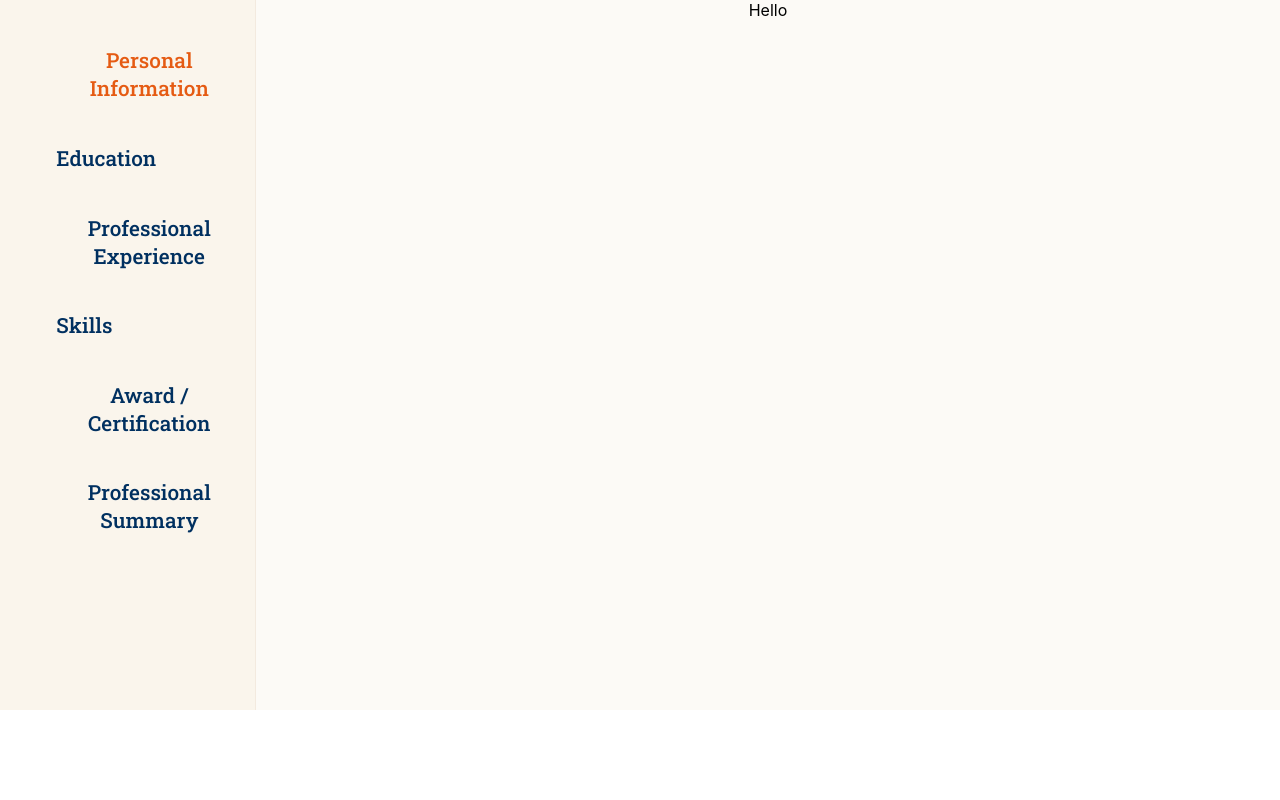
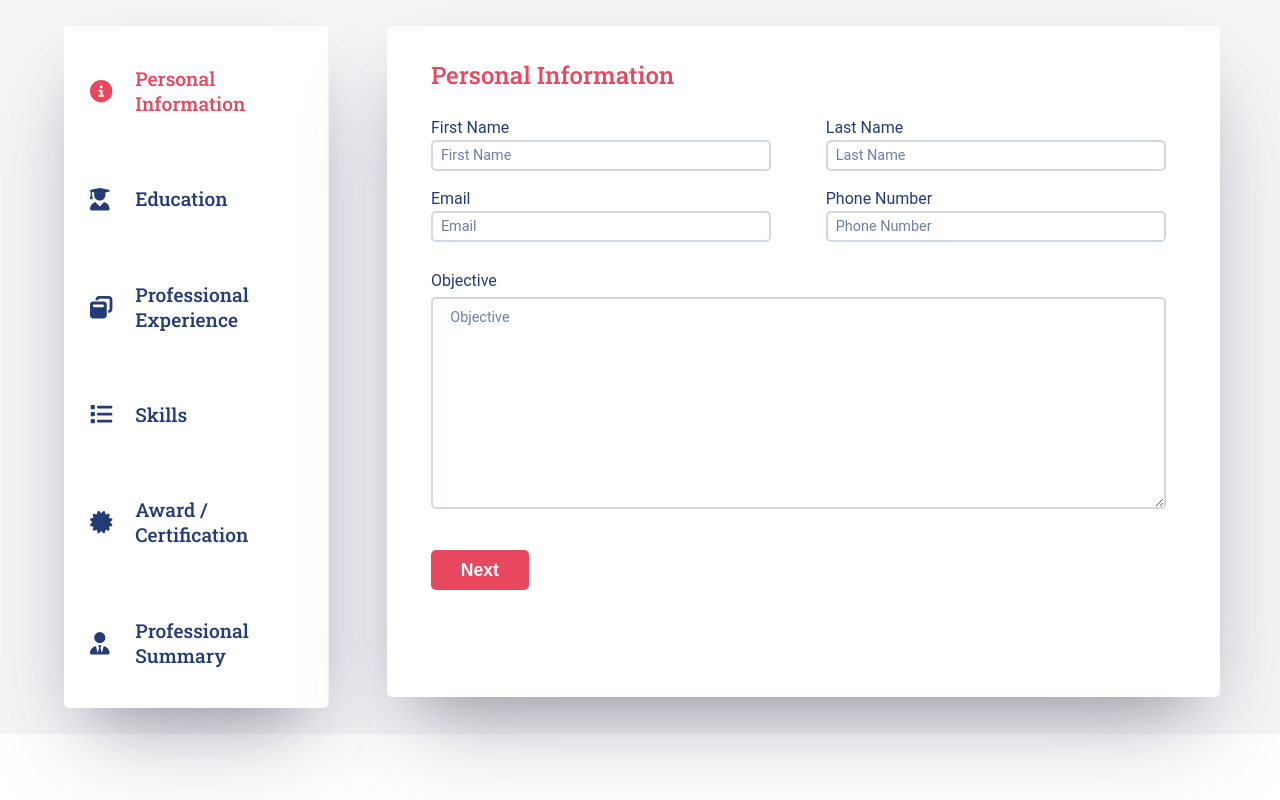
Before and after one commit to soumya1103/Resume-Builder, a React (Create React App) app: page /personalInfo in a window 1280 px wide. Built offline with nearby package versions, Linux system fonts and the light colour scheme.

Commit message:
Personal info page fields and css added

```diff
--- a/package.json
+++ b/package.json
@@ -5,6 +5,11 @@
   "dependencies": {
     "@emotion/react": "^11.13.3",
     "@emotion/styled": "^11.13.0",
+    "@fortawesome/fontawesome-svg-core": "^6.6.0",
+    "@fortawesome/free-brands-svg-icons": "^6.6.0",
+    "@fortawesome/free-regular-svg-icons": "^6.6.0",
+    "@fortawesome/free-solid-svg-icons": "^6.6.0",
+    "@fortawesome/react-fontawesome": "^0.2.2",
     "@mui/material": "^6.1.2",
     "@testing-library/jest-dom": "^5.17.0",
     "@testing-library/react": "^13.4.0",
--- a/src/Components/Button/Button.jsx
+++ b/src/Components/Button/Button.jsx
@@ -1,9 +1,9 @@
 import React from "react";
 import "./Button.css";
 
-function Button({ children, className }) {
+function Button({ children, className, onClick }) {
   return (
-    <button className={`btn button ${className}`}>
+    <button className={`btn button ${className}`} onClick={onClick}>
       <h4>{children}</h4>
     </button>
   );
--- a/src/Components/Hoc/ResumeHoc.css
+++ b/src/Components/Hoc/ResumeHoc.css
@@ -1,21 +1,7 @@
 .hoc-container {
-    display: grid;
-    grid-template-columns: 17% 83%;
+  display: grid;
+  grid-template-columns: 23% 77%;
+  grid-column-gap: 5%;
+  padding: 2% 5%;
+  background-color: #f5f5f7;
 }
-
-.hoc-right-container {
-    background-color: #fcfaf6;
-}
-
-/* Portrait Tablet */
-@media (max-width: 1024px) {
-    .hoc-container {
-        grid-template-columns: 25% 75%;
-    }
-}
-
-@media (max-width: 1420px) and (min-width: 1025px) {
-    .hoc-container {
-        grid-template-columns: 20% 80%;
-    }
-}
--- a/src/Components/Input/Input.css
+++ b/src/Components/Input/Input.css
@@ -1,57 +1,38 @@
-.form-title {
-  font-size: 1.5rem;
-  font-family: "Roboto Slab", serif;
-  font-optical-sizing: auto;
-  font-weight: 500;
-  font-style: normal;
-  color: #a47551;
-}
-
 .form-content {
-  display: grid;
   margin-top: 3%;
-  grid-template-columns: 40% 60%;
   align-items: center;
   text-align: left;
 }
 
 .form-field-label {
-  color: #a47551;
-  margin-top: 5%;
+  color: #243c76;
   font-family: "Roboto", sans-serif;
   font-weight: 400;
   font-style: normal;
 }
 
-.form-submit-btn {
-  display: flex;
-  align-items: center;
-  justify-content: center;
-  margin-top: 5%;
-}
-
 .form-field-input {
-  margin-top: 5%;
+  margin-top: 1%;
   padding: 1.5% 2.5%;
   border: none;
   outline: none;
   font-size: 0.9rem;
   background-color: white;
-  border: 2px solid #a4755141;
-  color: #a47551;
+  border: 2px solid #243d7634;
+  color: #243c76;
   font-family: "Roboto", sans-serif;
   font-weight: 400;
   font-style: normal;
   border-radius: 5px;
 }
 
-.form-content input::placeholder {
-  color: #a47551;
+.form-content input::placeholder,
+.form-content textarea::placeholder {
+  color: #243d76a9;
   font-family: "Roboto", sans-serif;
   font-weight: 400;
   font-style: normal;
-  font-size: 1rem;
-  background-color: white;
+  font-size: 0.9rem;
 }
 
 .no-spinner::-webkit-outer-spin-button,
--- a/src/Components/Input/Input.jsx
+++ b/src/Components/Input/Input.jsx
@@ -7,20 +7,39 @@ function Input({ label, name, min, max, type, value, onChange, className, maxLen
       <label htmlFor={name} className="form-field-label">
         {label}
       </label>
+      <br />
+      {type === "textarea" ? (
+        <textarea
+          className={disabled ? `form-field-input disabled ${className}` : `form-field-input ${className}`}
+          id={name}
+          name={name}
+          type={type}
+          value={value}
+          // onChange={(e) => onChange(e)}
+          autoComplete="on"
+          min={min}
+          max={max}
+          placeholder={label}
+          maxLength={maxLength}
+          readOnly={readOnly}
+          rows="11"
+        />
+      ) : (
         <input
           className={disabled ? `form-field-input disabled ${className}` : `form-field-input ${className}`}
           id={name}
           name={name}
           type={type}
           value={value}
-        onChange={(e) => onChange(e)}
-        autoComplete="off"
+          // onChange={(e) => onChange(e)}
+          autoComplete="on"
           min={min}
           max={max}
           placeholder={label}
           maxLength={maxLength}
           readOnly={readOnly}
         />
+      )}
     </div>
   );
 }
--- a/src/Components/Sidebar/Sidebar.css
+++ b/src/Components/Sidebar/Sidebar.css
@@ -1,85 +1,56 @@
 .sidebar-container {
-    background-color: #faf5ec;
-    padding: 10% 5% 5% 22%;
+  background-color: #fff;
+  border-radius: 5px;
+  box-shadow: rgba(50, 50, 93, 0.25) 0px 50px 100px -20px, rgba(0, 0, 0, 0.3) 0px 30px 60px -30px;
+
+  padding: 2% 5% 2% 10%;
   height: 84vh;
   border-right: 0.5px solid #a4755116;
   display: grid;
 }
 
-.sidebar-inner-container {
-    grid-row-start: 1;
-    grid-row-end: 3;
+.sidebar {
+  border: none;
+  background: none;
+  padding: 0;
+  text-align: left;
 }
 
-.sidebar-icon h3 {
-    color: #003060;
-    font-family: "Roboto Slab", serif;
-    font-optical-sizing: auto;
-    font-weight: 500;
-    font-style: normal;
-    font-size: 1.3rem;
-}
-
-.sidebar-inner-container h3:hover {
-    transform: scale(1.1);
-}
-
-.sidebar-icon.active h3 {
-    color: #e55b13;
+.sidebar-link {
+  text-decoration: none;
+  display: grid;
+  grid-template-columns: 20% auto;
+  align-items: center;
 }
 
 .sidebar-icon {
-    display: flex;
-    justify-content: left;
-    align-items: center;
-    cursor: pointer;
-    text-decoration: none;
-}
-
-.sidebar-icon img {
+  font-size: 1.4rem;
+  color: #243c76;
   text-align: right;
   justify-content: right;
   margin-right: 5%;
 }
 
-.sidebar-logout-btn {
-    display: flex;
-    justify-content: left;
-    align-items: center;
-    cursor: pointer;
-    background: none;
-    border: none;
-}
-
-.sidebar-logout-btn img {
-    margin-right: 5%;
-}
-
-.sidebar-logout-btn h3 {
-    color: #e55b13;
+.sidebar-heading {
+  color: #243c76;
   font-family: "Roboto Slab", serif;
   font-optical-sizing: auto;
   font-weight: 500;
   font-style: normal;
-    font-size: 1.3rem;
+  font-size: 1.2rem;
 }
 
-.sidebar-logout-btn :hover {
-    color: #003060;
-}
-
-/* Portrait Tablet */
-@media (max-width: 1024px) {
-    .sidebar-container {
-        padding: 18% 5% 5% 15%;
-        height: 88vh;
-    }
-
-    .sidebar-logout-btn img {
-        margin-top: 28%;
-    }
-
-    .sidebar-logout-btn h3 {
-        margin-top: 40%;
+.sidebar:hover {
+  .sidebar-icon,
+  .sidebar-heading {
+    color: #e74860;
+    transform: scale(1.1);
   }
 }
+.sidebar-link.active {
+  .sidebar-icon,
+  .sidebar-heading {
+    color: #e74860;
+    cursor: not-allowed;
+  }
+}
--- a/src/Components/Sidebar/Sidebar.jsx
+++ b/src/Components/Sidebar/Sidebar.jsx
@@ -2,6 +2,8 @@ import React, { useState } from "react";
 import { Link, useLocation, useNavigate } from "react-router-dom";
 // import { useDispatch } from "react-redux";
 import "./Sidebar.css";
+import { FontAwesomeIcon } from "@fortawesome/react-fontawesome";
+import { faCircleInfo, faUserGraduate, faUserTie, faWindowRestore, faList, faCertificate } from "@fortawesome/free-solid-svg-icons";
 
 function Sidebar(props) {
   const location = useLocation();
@@ -22,66 +24,42 @@ function Sidebar(props) {
 
   return (
     <div className="sidebar-container">
-            <div className="sidebar-inner-container">
-                <Link
-                    to="/personalInfo"
-                    className={`sidebar-icon ${
-                        location.pathname === "/personalInfo" ? "active" : ""
-                    }`}
-                >
-                    {/* <img src={dashboard} alt="dashboard" width="12%" /> */}
-                    <h3>Personal Information</h3>
+      <button className="sidebar">
+        <Link to="/personalInfo" className={`sidebar-link ${location.pathname === "/personalInfo" ? "active" : ""}`}>
+          <FontAwesomeIcon icon={faCircleInfo} className="sidebar-icon" />
+          <h3 className="sidebar-heading">Personal Information</h3>
         </Link>
-                <Link
-                    to="/education"
-                    className={`sidebar-icon ${
-                        location.pathname === "/education" ? "active" : ""
-                    }`}
-                >
-                    {/* <img src={categories} alt="categories" width="12%" /> */}
-                    <h3>Education</h3>
+      </button>
+      <button className="sidebar">
+        <Link to="/education" className={`sidebar-link ${location.pathname === "/education" ? "active" : ""}`}>
+          <FontAwesomeIcon icon={faUserGraduate} className="sidebar-icon" />
+          <h3 className="sidebar-heading">Education</h3>
         </Link>
-                <Link
-                    to="/professionalExperience"
-                    className={`sidebar-icon ${
-                        location.pathname === "/professionalExperience"
-                            ? "active"
-                            : ""
-                    }`}
-                >
-                    {/* <img src={books} alt="books" width="12%" /> */}
-                    <h3>Professional Experience</h3>
+      </button>
+      <button className="sidebar">
+        <Link to="/professionalExperience" className={`sidebar-link${location.pathname === "/professionalExperience" ? "active" : ""}`}>
+          <FontAwesomeIcon icon={faWindowRestore} className="sidebar-icon" />
+          <h3 className="sidebar-heading">Professional Experience</h3>
         </Link>
-                <Link
-                    to="/skills"
-                    className={`sidebar-icon ${
-                        location.pathname === "/skills" ? "active" : ""
-                    }`}
-                >
-                    {/* <img src={users} alt="users" width="12%" /> */}
-                    <h3>Skills</h3>
+      </button>
+      <button className="sidebar">
+        <Link to="/skills" className={`sidebar-link${location.pathname === "/skills" ? "active" : ""}`}>
+          <FontAwesomeIcon icon={faList} className="sidebar-icon" />
+          <h3 className="sidebar-heading">Skills</h3>
         </Link>
-                <Link
-                    to="/awardCerts"
-                    className={`sidebar-icon ${
-                        location.pathname === "/awardCerts" ? "active" : ""
-                    }`}
-                >
-                    {/* <img src={issuances} alt="issuances" width="12%" /> */}
-                    <h3>Award / Certification</h3>
+      </button>
+      <button className="sidebar">
+        <Link to="/awardCerts" className={`sidebar-link${location.pathname === "/awardCerts" ? "active" : ""}`}>
+          <FontAwesomeIcon icon={faCertificate} className="sidebar-icon" />
+          <h3 className="sidebar-heading">Award / Certification</h3>
         </Link>
-                <Link
-                    to="/professionalSummary"
-                    className={`sidebar-icon ${
-                        location.pathname === "/professionalSummary"
-                            ? "active"
-                            : ""
-                    }`}
-                >
-                    {/* <img src={issuances} alt="issuances" width="12%" /> */}
-                    <h3>Professional Summary</h3>
+      </button>
+      <button className="sidebar">
+        <Link to="/professionalSummary" className={`sidebar-link ${location.pathname === "/professionalSummary" ? "active" : ""}`}>
+          <FontAwesomeIcon icon={faUserTie} className="sidebar-icon" />
+          <h3 className="sidebar-heading">Professional Summary</h3>
         </Link>
-            </div>
+      </button>
     </div>
   );
 }
--- /dev/null
+++ b/src/Pages/CreateResume/CreateResume.css
@@ -0,0 +1,41 @@
+.resume-form {
+  padding: 2% 5%;
+  width: 84%;
+  background-color: #fff;
+  border-radius: 5px;
+  height: 79.5vh;
+  box-shadow: rgba(50, 50, 93, 0.25) 0px 50px 100px -20px, rgba(0, 0, 0, 0.3) 0px 30px 60px -30px;
+}
+
+.resume-form-title {
+  text-align: left;
+  color: #e74860;
+  font-family: "Roboto Slab", system-ui;
+  font-optical-sizing: auto;
+  font-weight: 500;
+  font-style: normal;
+  font-size: 1.5rem;
+}
+
+.grid-container-2-col {
+  display: grid;
+  grid-template-columns: 43% 43%;
+  text-align: center;
+  align-items: center;
+  grid-column-gap: 10%;
+  margin-bottom: 1%;
+}
+
+.grid-container-1-col {
+  display: grid;
+  grid-template-columns: 93.5%;
+}
+
+.resume-form-input-field {
+  width: 100%;
+}
+
+.resume-form-btn {
+  margin-top: 5%;
+  display: grid;
+}
--- a/src/Pages/CreateResume/PersonalInfo.jsx
+++ b/src/Pages/CreateResume/PersonalInfo.jsx
@@ -1,8 +1,35 @@
 import React from "react";
 import ResumeHoc from "../../Components/Hoc/ResumeHoc";
+import Input from "../../Components/Input/Input";
+import "./CreateResume.css";
+import Button from "../../Components/Button/Button";
+import { useNavigate } from "react-router-dom";
 
-function PersonalInfo(props) {
-    return <form>Hello</form>;
+function PersonalInfo() {
+  const navigate = useNavigate();
+  const handleNextClick = () => {
+    navigate("/education");
+  };
+
+  return (
+    <div className="resume-form">
+      <h1 className="resume-form-title">Personal Information</h1>
+      <div className="grid-container-2-col">
+        <Input label="First Name" name="firstName" type="text" className="resume-form-input-field" />
+        <Input label="Last Name" name="lastName" type="text" className="resume-form-input-field" />
+      </div>
+      <div className="grid-container-2-col">
+        <Input label="Email" name="email" type="email" className="resume-form-input-field" />
+        <Input label="Phone Number" name="phoneNumber" type="tel" className="resume-form-input-field" />
+      </div>
+      <div className="grid-container-1-col">
+        <Input label="Objective" name="objective" type="textarea" className="resume-form-input-field" />
+      </div>
+      <Button className="resume-form-btn" onClick={handleNextClick}>
+        Next
+      </Button>
+    </div>
+  );
 }
 
 export default ResumeHoc(PersonalInfo);
```
Also changed, not shown: 1 other file (tests, documents, lock files or other folders). Lines whose indentation alone changed are shown as unchanged.
